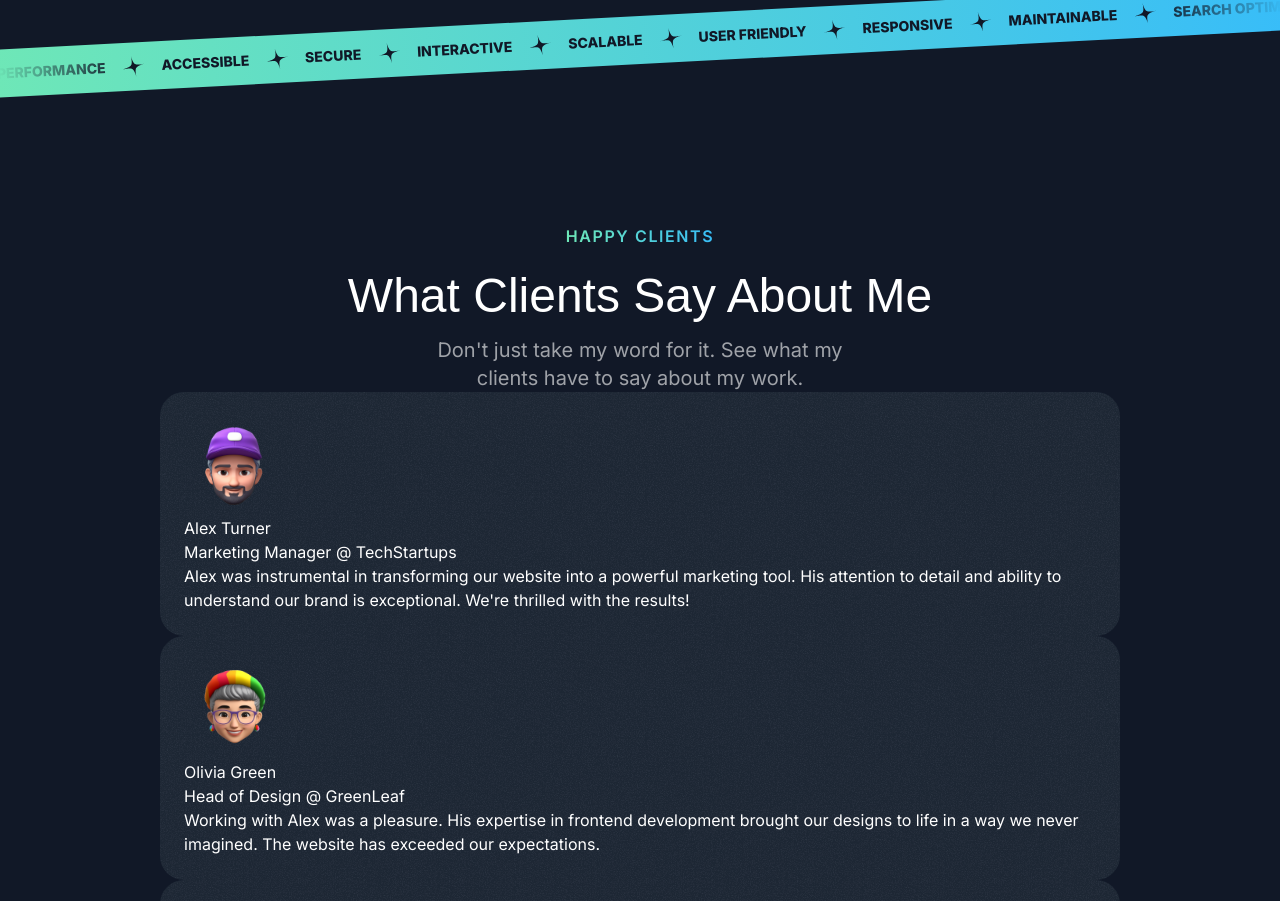
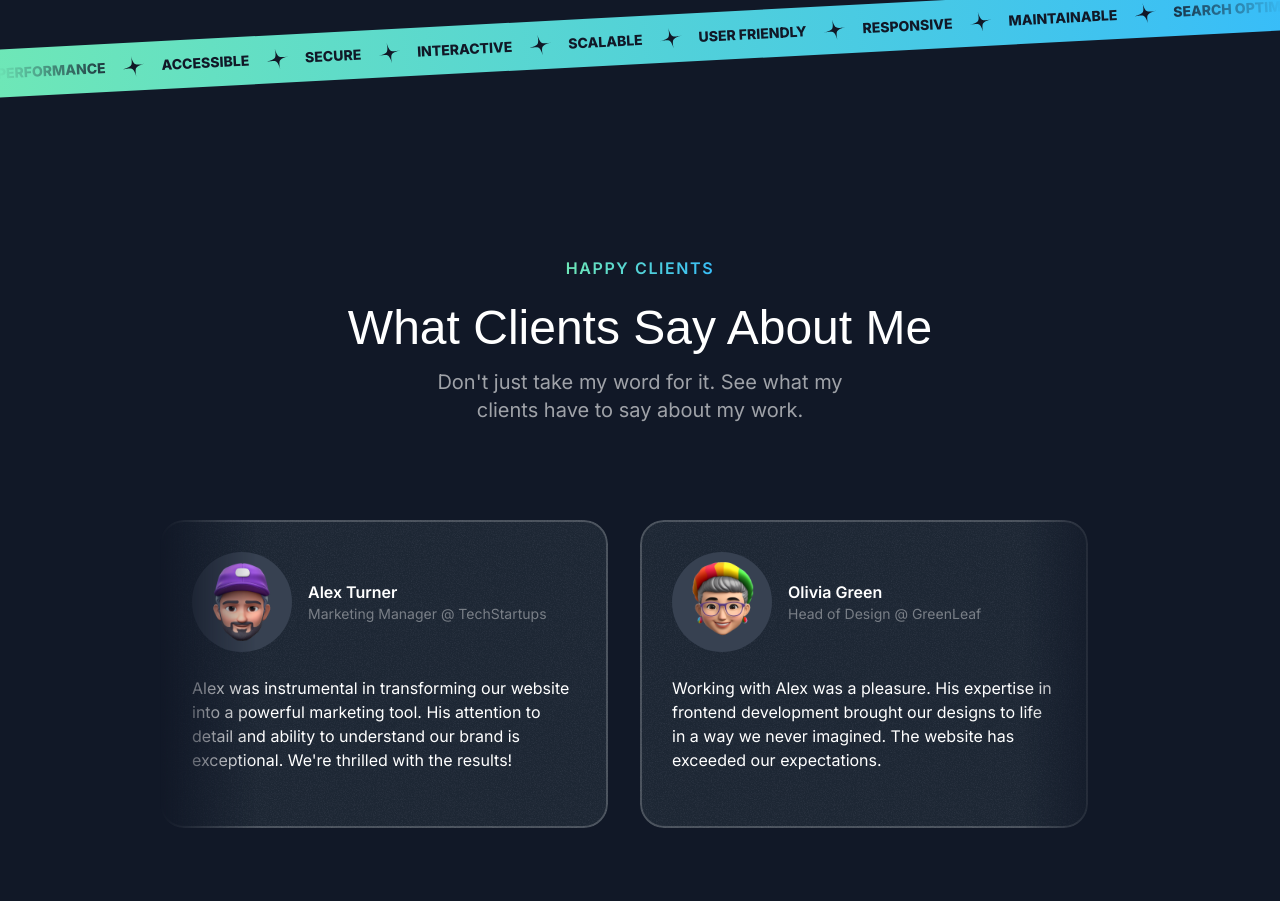
Before and after one commit to joharisahil/portfolio, a Next.js app: page / in a window 1280 px wide. Shown: the part 2776-3677 px from the top of the page. Built offline with nearby package versions, Linux system fonts and the light colour scheme; a web font is replaced by a local one.

Commit message:
added testimonials

```diff
--- a/src/components/Card.tsx
+++ b/src/components/Card.tsx
@@ -1,11 +1,15 @@
 import grainImage from "@/assets/images/grain.jpg";
+import { PropsWithChildren } from "react";
 import { twMerge } from "tailwind-merge";
 
-export const Card = ({ className }: { className?: string }) => {
+export const Card = ({
+  className,
+  children,
+}: PropsWithChildren<{ className?: string }>) => {
   return (
     <div
       className={twMerge(
-        "bg-gray-800 rounded-3xl relative z-0 overflow-hidden after:z-10 after:content-[''] after:absolute after:inset-0 after:outline-2 after:outline after:-outline-offset-2 after:rounded-3xl after:outline-white/20 after:pointer-events-none px-8 pt-8 md:pt-12 md:px-10 lg:pt-16 lg-px-20 ",
+        "bg-gray-800 rounded-3xl relative z-0 overflow-hidden after:z-10 after:content-[''] after:absolute after:inset-0 after:outline-2 after:outline after:-outline-offset-2 after:rounded-3xl after:outline-white/20 after:pointer-events-none p-6 ",
         className
       )}
     >
@@ -15,6 +19,7 @@ export const Card = ({ className }: { className?: string }) => {
           backgroundImage: `url(${grainImage.src})`,
         }}
       ></div>
+      {children}
     </div>
   );
 };
--- a/src/sections/Projects.tsx
+++ b/src/sections/Projects.tsx
@@ -6,6 +6,7 @@ import CheckCircleIcon from "@/assets/icons/check-circle.svg";
 import ArrowUpRightIcon from "@/assets/icons/arrow-up-right.svg";
 import grainImage from "@/assets/images/grain.jpg";
 import { SectionHeader } from "@/components/SectionHeader";
+import { Card } from "@/components/Card";
 
 const portfolioProjects = [
   {
@@ -57,16 +58,10 @@ export const ProjectsSection = () => {
         />
         <div className="flex flex-col mt-10 md:mt-20 gap-20">
           {portfolioProjects.map((project) => (
-            <div
+            <Card
               key={project.title}
-              className="bg-gray-800 rounded-3xl relative z-0 overflow-hidden after:z-10 after:content-[''] after:absolute after:inset-0 after:outline-2 after:outline after:-outline-offset-2 after:rounded-3xl after:outline-white/20 px-8 pt-8 md:pt-12 md:px-10 lg:pt-16 lg-px-20 +after:pointer-events-none "
+              className=" px-8 pt-8 pb-0 md:pt-12 md:px-10 lg:pt-16 lg-px-20 "
             >
-              <div
-                className="absolute inset-0 -z-10 opacity-5"
-                style={{
-                  backgroundImage: `url(${grainImage.src})`,
-                }}
-              ></div>
               <div className="lg:grid lg:grid-cols-2 lg:gap-16">
                 <div className="lg:pb-16">
                   <div className="bg-gradient-to-r from-emerald-300 to-sky-400 inline-flex gap-2 font-bold text-sm uppercase tracking-widest text-transparent bg-clip-text">
@@ -104,7 +99,7 @@ export const ProjectsSection = () => {
                   />
                 </div>
               </div>
-            </div>
+            </Card>
           ))}
         </div>
       </div>
--- a/src/sections/Testimonials.tsx
+++ b/src/sections/Testimonials.tsx
@@ -6,6 +6,7 @@ import memojiAvatar5 from "@/assets/images/memoji-avatar-5.png";
 import { SectionHeader } from "@/components/SectionHeader";
 import Image from "next/image";
 import grainImage from "@/assets/images/grain.jpg";
+import { Card } from "@/components/Card";
 
 const testimonials = [
   {
@@ -42,7 +43,7 @@ const testimonials = [
 
 export const TestimonialsSection = () => {
   return (
-    <div className="py-16">
+    <div className="py-16 lg:py-24">
       <div className="container">
         <SectionHeader
           eyebrow="Happy Clients"
@@ -50,24 +51,34 @@ export const TestimonialsSection = () => {
           description="Don't just take my word for it. See what my clients have to say about my
         work."
         />
-        <div>
-          {testimonials.map((testimonial) => (
-            <div
-              key={testimonial.name}
-              className="bg-gray-800 rounded-3xl p-6 relative overflow-hidden z-0"
-            >
-              <div
-                className="absolute inset-0 opacity-5 -z-10"
-                style={{
-                  backgroundImage: `url(${grainImage.src})`,
-                }}
-              ></div>
-              <Image src={testimonial.avatar} alt={testimonial.name} />
-              <div>{testimonial.name}</div>
-              <div>{testimonial.position}</div>
-              <div>{testimonial.text}</div>
-            </div>
-          ))}
+        <div className="mt-16 lg:mt-24 flex overflow-x-clip [mask-image:linear-gradient(to_right,transparent,black_10%,black_90%,transparent)]">
+          <div className="flex gap-8 flex-none">
+            {testimonials.map((testimonial) => (
+              <Card
+                key={testimonial.name}
+                className="max-w-xs md:max-w-md md:p-8"
+              >
+                <div className="flex gap-4 items-center">
+                  <div className="siz-14 bg-gray-700 inline-flex items-center justify-center rounded-full flex-shrin">
+                    <Image
+                      src={testimonial.avatar}
+                      alt={testimonial.name}
+                      className="max-h-full"
+                    />
+                  </div>
+                  <div>
+                    <div className="font-semibold">{testimonial.name}</div>
+                    <div className="text-sm text-white/40">
+                      {testimonial.position}
+                    </div>
+                  </div>
+                </div>
+                <p className="mt-4 md:mt-6 text-sm md:text-base">
+                  {testimonial.text}
+                </p>
+              </Card>
+            ))}
+          </div>
         </div>
       </div>
     </div>
```
